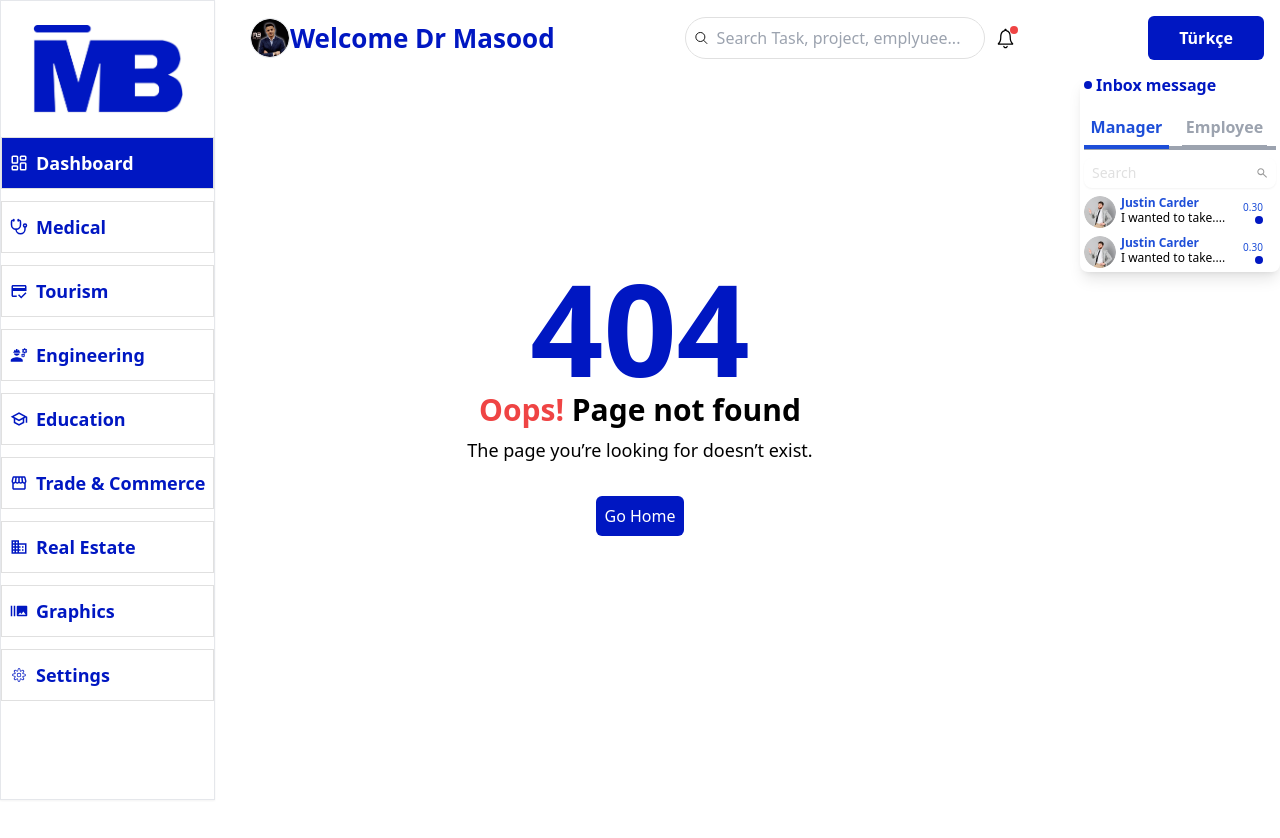
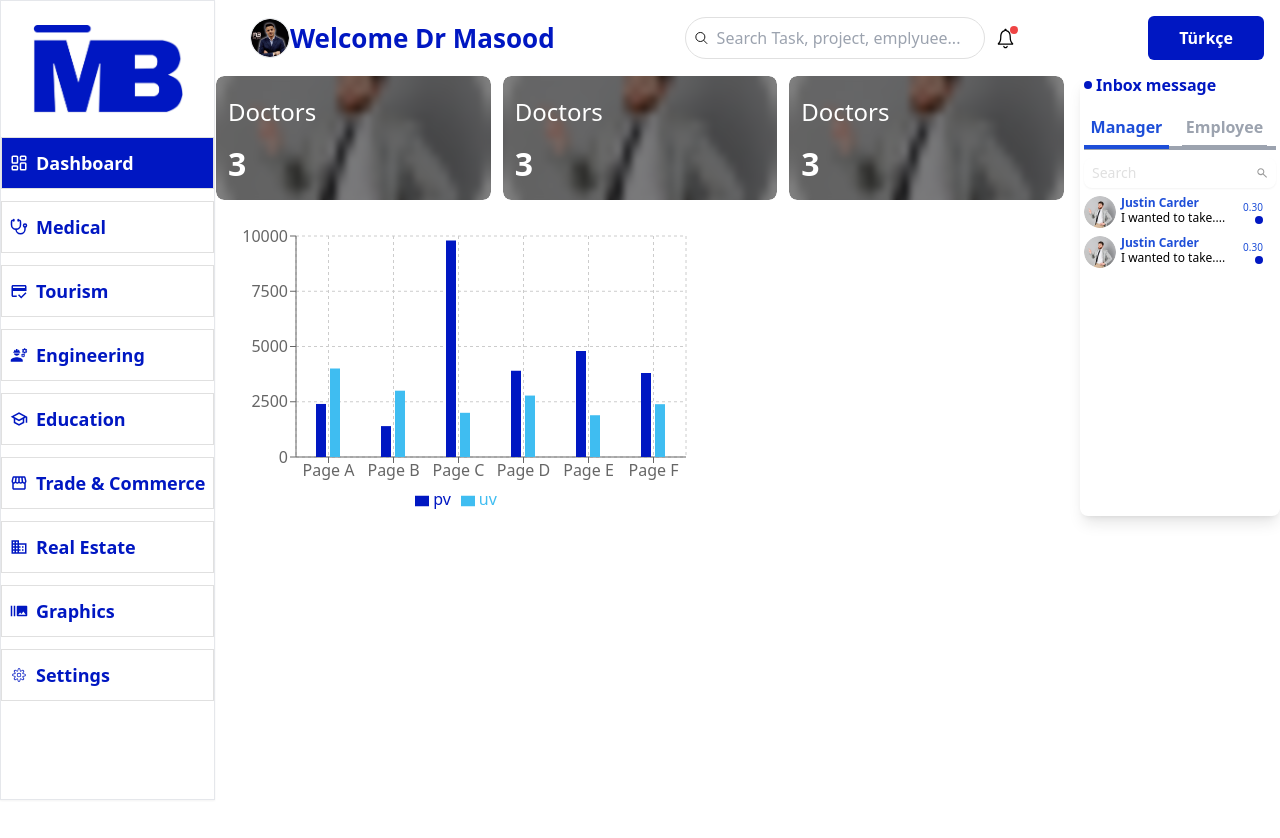
Before and after one commit to montaser77789/MB-WAY, a React (Vite) app: page /medical in a window 1280 px wide. Shown: the top 838 px of the page. Built offline with nearby package versions, Linux system fonts and the light colour scheme.

Commit message:
edit in style

```diff
--- a/src/pages/MedicalSection/Medical.tsx
+++ b/src/pages/MedicalSection/Medical.tsx
@@ -0,0 +1,102 @@
+import  { useState } from "react";
+import {
+  BarChart,
+  Bar,
+  XAxis,
+  YAxis,
+  CartesianGrid,
+  Tooltip,
+  Legend,
+} from "recharts";
+import backgroundImage from "../../assets/Ellipse 38.png";
+
+const chartData = [
+  { name: "Page A", uv: 4000, pv: 2400, amt: 2400 },
+  { name: "Page B", uv: 3000, pv: 1398, amt: 2210 },
+  { name: "Page C", uv: 2000, pv: 9800, amt: 2290 },
+  { name: "Page D", uv: 2780, pv: 3908, amt: 2000 },
+  { name: "Page E", uv: 1890, pv: 4800, amt: 2181 },
+  { name: "Page F", uv: 2390, pv: 3800, amt: 2500 },
+];
+
+const Medical = () => {
+  const [isScrollable, setIsScrollable] = useState(false);
+
+  const handleClick = () => {
+    setIsScrollable((prev) => !prev); // تغيير حالة التمرير
+  };
+
+  return (
+    <div>
+      <div className="grid grid-cols-12 gap-3">
+        {/* الكروت */}
+        {[1, 2, 3].map((_, index) => (
+          <div
+            key={index}
+            className="col-span-12 md:col-span-4 rounded-lg relative overflow-hidden"
+            style={{
+              backgroundImage: `url(${backgroundImage})`,
+              backgroundSize: "cover",
+              backgroundPosition: "center",
+              width: "100%",
+            }}
+          >
+            <div
+              className="absolute inset-0 bg-black bg-opacity-50 rounded-lg"
+              style={{
+                backdropFilter: "blur(2px)",
+              }}
+            ></div>
+
+            <div className="relative z-10">
+              <h3 className="text-2xl font-normal text-white py-3 mt-2 px-3">
+                Doctors
+              </h3>
+              <p className="text-white px-3 pb-3 font-bold text-[32px]">3</p>
+            </div>
+          </div>
+        ))}
+      </div>
+
+      {/* القسم الثاني */}
+      <div className="grid grid-cols-12 gap-3 mt-4">
+        <div className="col-span-12 md:col-span-6">
+          <div
+            className={`w-full ${
+              isScrollable ? "overflow-x-auto" : ""
+            } transition-all duration-300`}
+            onClick={handleClick}
+          >
+            <BarChart
+              width={500}
+              height={300}
+              data={chartData}
+              barSize={10}
+              margin={{
+                top: 20,
+                right: 30,
+                left: 20,
+                bottom: 5,
+              }}
+            >
+              <CartesianGrid strokeDasharray="3 3" />
+              <XAxis dataKey="name" />
+              <YAxis />
+              <Tooltip />
+              <Legend />
+              {/* تغيير لون العمود الأول */}
+              <Bar dataKey="pv" fill="#0017C2" /> {/* لون برتقالي */}
+              {/* تغيير لون العمود الثاني */}
+              <Bar dataKey="uv" fill="#3FBDF1" /> {/* لون أخضر */}
+            </BarChart>
+          </div>
+        </div>
+        <div className="col-span-12 md:col-span-6">
+          {/* محتوى إضافي يمكن إضافته هنا */}
+        </div>
+      </div>
+    </div>
+  );
+};
+
+export default Medical;
--- a/src/router/index.tsx
+++ b/src/router/index.tsx
@@ -2,6 +2,7 @@ import { Route, createBrowserRouter, createRoutesFromElements } from "react-rout
 import PageNotFound from "../components/feedback/PageNotFound";
 import RootLayout from "../layout/RootLayout";
 import DashboardMain from "../pages/DashboardMain";
+import Medical from "../pages/MedicalSection/Medical";
 
 
 
@@ -12,6 +13,7 @@ const router = createBrowserRouter(
       <Route path="/" element={<RootLayout />}  >
 
       <Route index element={<DashboardMain />} />
+      <Route path="medical" element={<Medical />} />
 
 
       <Route path="*" element={<PageNotFound />} />
```
